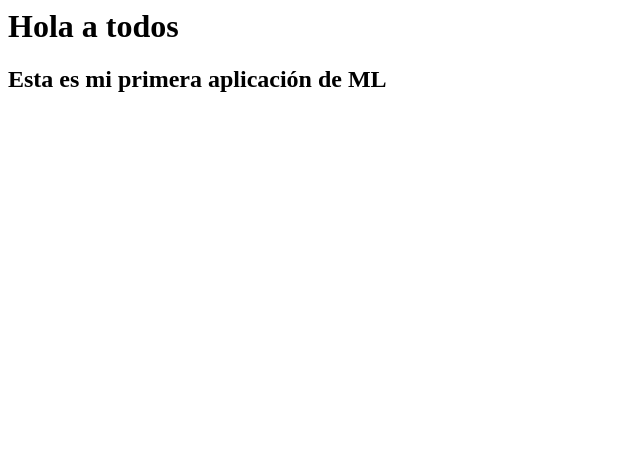
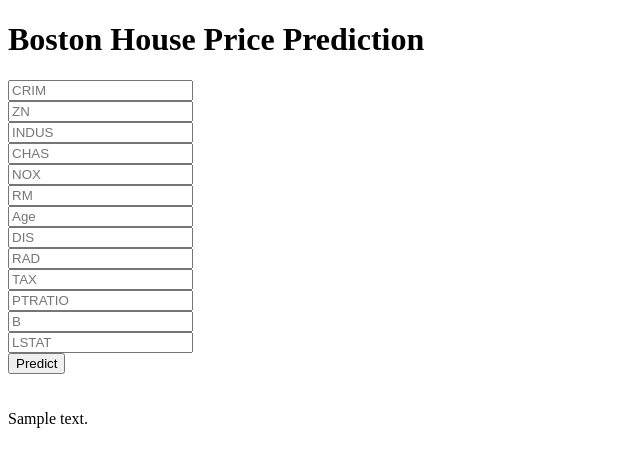
Before and after one commit to LuisRamirezMilla/BostonHousePricing, a Flask app: template templates/home.html in a window 1280 px wide. Shown: the top 467 px of the page, without its empty margins (0-640 px from the left). Run offline with Flask 2, Linux system fonts and the light colour scheme; the template is opened without the code that fills it: most values are stand-ins (such as "Sample title", 1, 10 or a date in 2020); parts of the project's set-up code (start-up, migrations or seed data) failed here and were passed over.

Commit message:
Aplicacion funcional

```diff
--- a/app.py
+++ b/app.py
@@ -26,5 +26,13 @@
     print(output[0])
     return jsonify(output[0])
 
+@app.route('/predict',methods=['POST'])
+def predict():
+    data=[float(x) for x in request.form.values()]
+    final_input =scalar.transform( np.array(data).reshape(1,-1))
+    print(final_input )
+    output=regmodel.predict(final_input )[0]
+    return render_template ("home.html" ,prediction_text ="The House price prediction is {}".format(output))
+
 if __name__=="__main__":
     app.run(debug=True)
--- a/templates/home.html
+++ b/templates/home.html
@@ -1,4 +1,39 @@
-<H1>
-    Hola a todos
-</H1>
-<h2> Esta es mi primera aplicación de ML</h2>
+<!DOCTYPE html>
+<html>
+
+<head>
+    <meta charset="UTF-8">
+    <title>ML API </title>
+    <link href='https://fonts.googleapis.com/css?family=Pacifico' rel='stylesheet' type='text/css'>
+    <link href='https://fonts.googleapis.com/css?family=Arimo' rel='stylesheet' type='text/css'>
+    <link href='https://fonts.googleapis.com/css?family=Hind:300' rel='stylesheet' type='text/css'>
+    <link href='https://fonts.googleapis.com/css?family=Open+Sans+Condensed:300' rel='stylesheet' type='text/css'>
+</head>
+
+<body>
+    <div class="login">
+        <h1>Boston House Price Prediction </h1>
+        <!-- Main Input For Receiving Query to our ML -->
+        <form action="{{ url_for('predict')}}" method="post">
+            <input type="text" name="CRIM" placeholder="CRIM" required="required" /><br>
+            <input type="text" name="ZN" placeholder="ZN" required="required" /><br>
+            <input type="text" name="INDUS" placeholder="INDUS" required="required" /><br>
+            <input type="text" name="CHAS" placeholder="CHAS" required="required" /><br>
+            <input type="text" name="NOX" placeholder="NOX" required="required" /><br>
+            <input type="text" name="RM" placeholder="RM" required="required" /><br>
+            <input type="text" name="Age" placeholder="Age" required="required" /><br>
+            <input type="text" name="DIS" placeholder="DIS" required="required" /><br>
+            <input type="text" name="RAD" placeholder="RAD" required="required" /><br>
+            <input type="text" name="TAX" placeholder="TAX" required="required" /><br>
+            <input type="text" name="PTRATIO" placeholder="PTRATIO" required="required" /><br>
+            <input type="text" name="B" placeholder="B" required="required" /><br>
+            <input type="text" name="LSTAT" placeholder="LSTAT" required="required" /><br>
+            <button type="submit" class="btn btn-primary btn-block btn-large">Predict </button>
+        </form>
+        <br>
+        <br>
+    </div>
+    {{prediction_text}}
+</body>
+
+</html>
```
